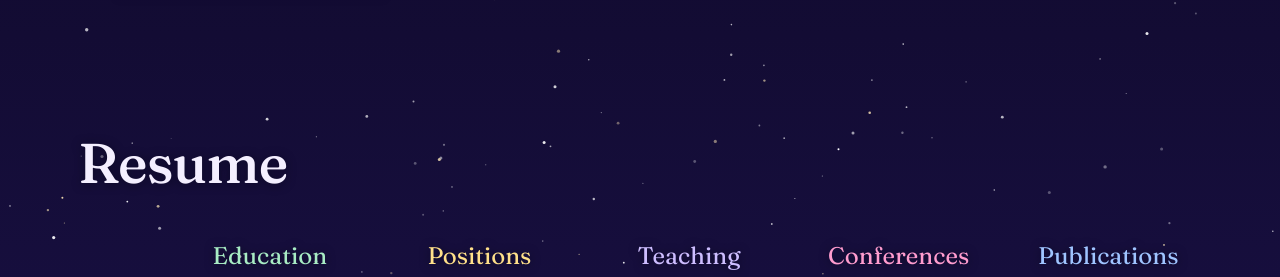
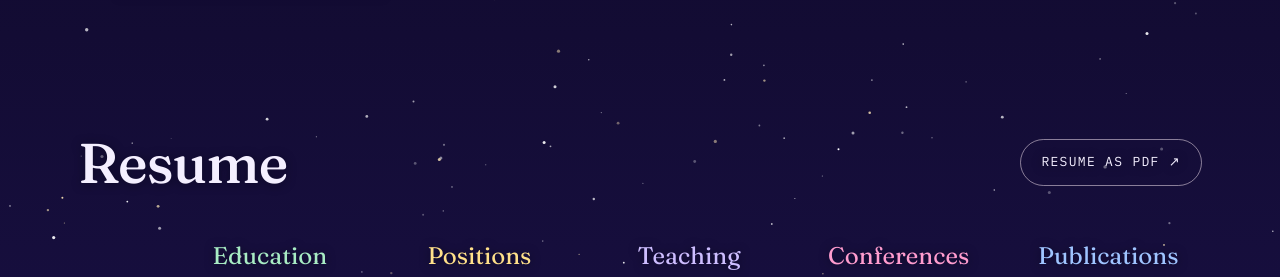
Before and after one commit to Thiggel/thiggel.github.io, a plain HTML site: page index.html in a window 1280 px wide. Shown: the part 1464-1741 px from the top of the page. Drawn offline with Linux system fonts and the light colour scheme.

Commit message:
Link resume PDF from the Resume section

```diff
--- a/index.html
+++ b/index.html
@@ -53,6 +53,8 @@ main,footer{position:relative;z-index:1;text-shadow:0 1px 10px rgba(8,5,22,.55)}
 .sky{background:linear-gradient(180deg,#0c0820 0,#130c34 22%,#1d1350 45%,#2d1a69 66%,#4a2683 80%,#7a3a98 88%,#bb5a9e 94%,#ff9a86 100%)}
 
 h2.sec{font-size:clamp(38px,4.6vw,56px);line-height:1;margin:0 0 40px}
+.sechead{display:flex;align-items:center;justify-content:space-between;gap:16px 24px;flex-wrap:wrap;margin:0 0 40px}.sechead h2.sec{margin:0}
+.cv{display:inline-flex;align-items:center;padding:12px 20px;border:1px solid rgba(255,240,250,.5);border-radius:40px;text-decoration:none;font-family:var(--mono);font-size:13px;letter-spacing:.1em;text-transform:uppercase}.cv:hover{border-color:#fff;background:rgba(255,255,255,.1)}
 
 /* ---------- papers ---------- */
 #papers{padding:120px 0 40px}
@@ -215,7 +217,7 @@ footer .mail{font-family:var(--mono);font-size:15px;color:#fff;margin-top:20px}
 
 <section id="timeline">
   <div class="wrap">
-    <h2 class="sec">Resume</h2>
+    <div class="sechead"><h2 class="sec">Resume</h2><a class="cv" href="resume.pdf" target="_blank" rel="noopener">Resume as PDF ↗</a></div>
     <div class="tl" id="tl"></div>
   </div>
 </section>
```
Also changed, not shown: 1 other file.
